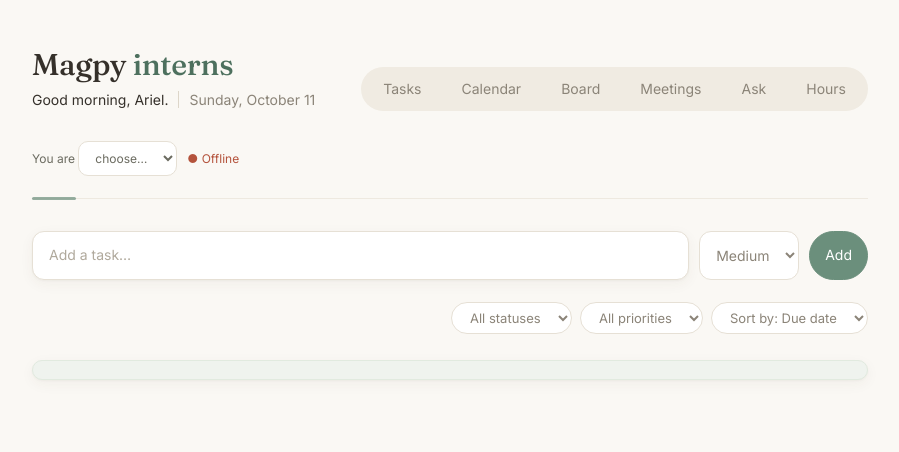
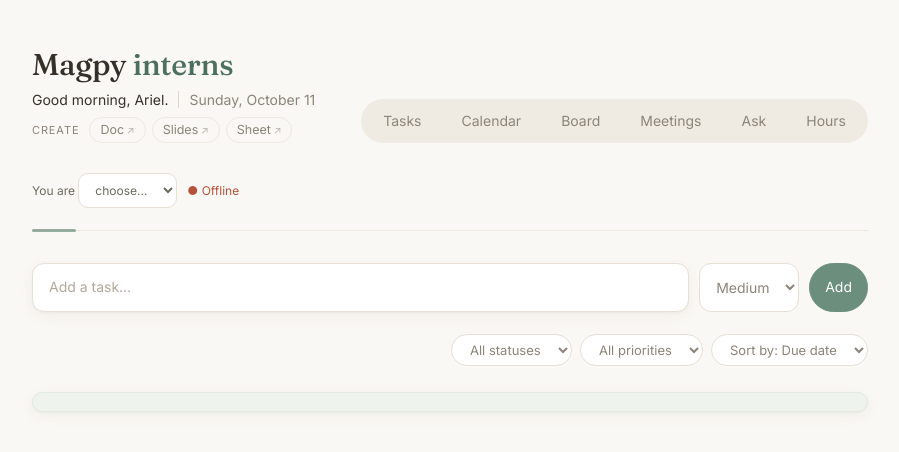
Before and after one commit to arielhaykinson/magpy-intern-dashboard, a plain HTML site: page index.html in a window 1280 px wide. Shown: the whole page, without its empty margins (190-1089 px from the left). Drawn offline with Linux system fonts and the light colour scheme; no server answers.

Commit message:
Add muted Create links (Doc, Slides, Sheet) to header

```diff
--- a/index.html
+++ b/index.html
@@ -1,8 +1,9 @@
 <!doctype html><html lang="en"><head><meta charset="utf-8"><meta name="viewport" content="width=device-width,initial-scale=1">
-<title>Magpy Interns</title><link rel="stylesheet" href="style.css?v=10"></head><body>
+<title>Magpy Interns</title><link rel="stylesheet" href="style.css?v=11"></head><body>
 <div class="app">
 <header class="top">
- <div class="brand"><h1><span class="mark">Magpy</span> <em>interns</em></h1><p id="greet" class="greet"></p></div>
+ <div class="brand"><h1><span class="mark">Magpy</span> <em>interns</em></h1><p id="greet" class="greet"></p>
+  <p class="create" aria-label="Create new"><span>Create</span><a href="https://docs.new" target="_blank" rel="noopener">Doc</a><a href="https://slides.new" target="_blank" rel="noopener">Slides</a><a href="https://sheets.new" target="_blank" rel="noopener">Sheet</a></p></div>
  <nav class="tabs" id="tabs" role="tablist"><a href="#tasks" data-tab="tasks">Tasks</a><a href="#calendar" data-tab="calendar">Calendar</a><a href="#board" data-tab="board">Board</a><a href="#meetings" data-tab="meetings">Meetings</a><a href="#ask" data-tab="ask">Ask</a><a href="#hours" data-tab="hours">Hours</a></nav>
 </header>
 <hr class="rule">
--- a/style.css
+++ b/style.css
@@ -136,7 +136,12 @@ dialog label{display:block;font-size:12px;color:var(--mut);margin-bottom:14px}
 dialog label input,dialog label select,dialog label textarea{display:block;width:100%;margin-top:5px;color:var(--ink);font-size:14px}
 .grid{display:grid;grid-template-columns:1fr 1fr;gap:0 16px}
 .actions{display:flex;gap:8px;margin-top:8px}.actions span{flex:1}
-@media(max-width:700px){.app{padding:0 16px}.top{padding-top:32px}.meta .due,.meta .status,.oname{display:none}.own{min-width:0}#board{grid-template-columns:1fr}.cell{min-height:60px;padding:4px}.ev{display:none}.greet span{display:block;margin:2px 0 0;padding:0;border:0}}
+.create{margin:6px 0 0;display:flex;align-items:center;gap:6px;font-size:12.5px;color:var(--mut)}
+.create span{margin-right:4px;font-size:11px;text-transform:uppercase;letter-spacing:.08em}
+.create a{color:var(--mut);text-decoration:none;padding:2px 10px;border-radius:999px;border:1px solid var(--line);transition:background .15s,color .15s}
+.create a:hover{background:var(--accbg);color:var(--accd);border-color:#e1eadf}
+.create a::after{content:" ↗";font-size:10px;opacity:.6}
+@media(max-width:700px){.create a{padding:6px 12px}.app{padding:0 16px}.top{padding-top:32px}.meta .due,.meta .status,.oname{display:none}.own{min-width:0}#board{grid-template-columns:1fr}.cell{min-height:60px;padding:4px}.ev{display:none}.greet span{display:block;margin:2px 0 0;padding:0;border:0}}
 
 /* meetings */
 .mnote{margin:0 0 18px;color:var(--mut);font-size:13px;padding-left:12px;border-left:3px solid var(--acc)}
```
